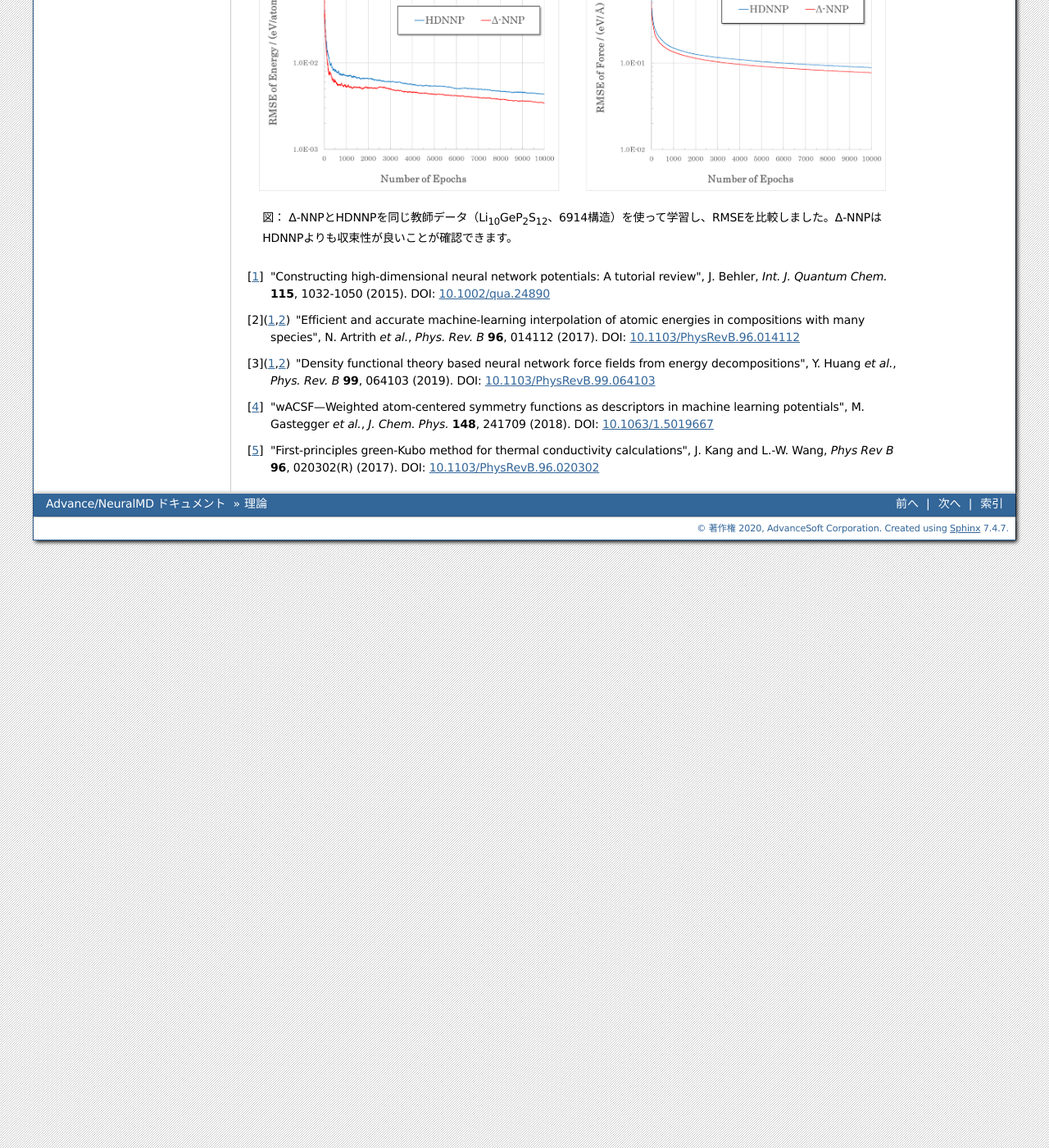
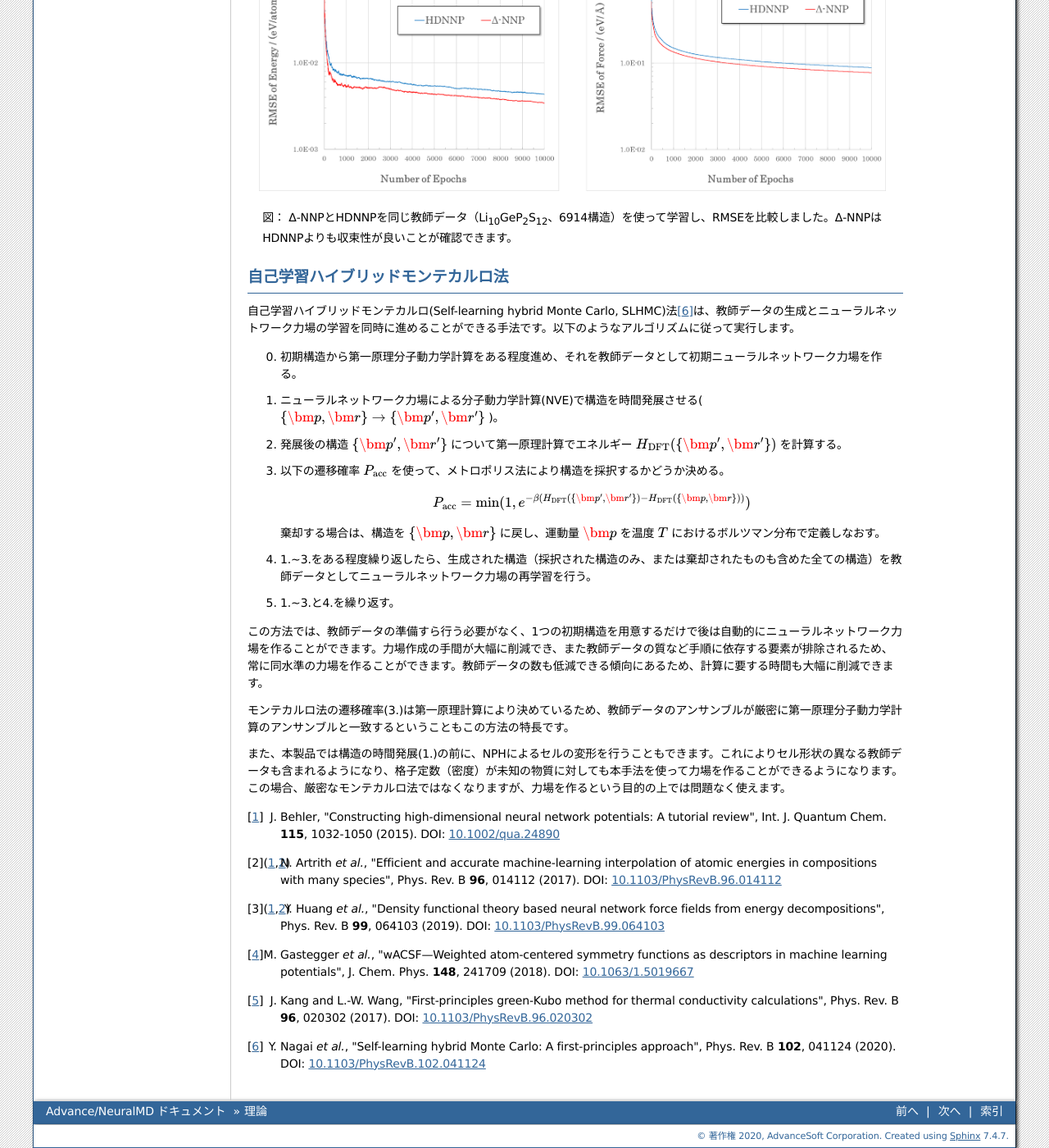
Before and after one commit to advancesoftcorp/neuralmd-doc, a Sphinx documentation site: the page built from docs/source/theory.rst, in a window 1280 px wide and 1400 px high, scrolled down 3858 px. Shown: the whole window at 82% size. Built offline with Sphinx 7.4.7, drawn with Linux system fonts in a browser that asks for light colours; formulas are drawn with MathJax 3.

Commit message:
modify theory.rst

```diff
--- a/docs/source/theory.rst
+++ b/docs/source/theory.rst
@@ -187,11 +187,38 @@ NNPを最適化する際に、原子エネルギーの平均値および分散
 
  図： |Delta|\ -NNPとHDNNPを同じ教師データ（Li\ `10`:sub:\ GeP\ `2`:sub:\ S\ `12`:sub:\ 、6914構造）を使って学習し、RMSEを比較しました。\ |Delta|\ -NNPはHDNNPよりも収束性が良いことが確認できます。
 
-.. [1] "Constructing high‐dimensional neural network potentials: A tutorial review", J. Behler, *Int. J. Quantum Chem.* **115**, 1032-1050 (2015). DOI: `10.1002/qua.24890 <https://doi.org/10.1002/qua.24890>`_
-.. [2] "Efficient and accurate machine-learning interpolation of atomic energies in compositions with many species", N. Artrith *et al.*, *Phys. Rev. B* **96**, 014112 (2017). DOI: `10.1103/PhysRevB.96.014112 <https://doi.org/10.1103/PhysRevB.96.014112>`_
-.. [3] "Density functional theory based neural network force fields from energy decompositions", Y. Huang *et al.*, *Phys. Rev. B* **99**, 064103 (2019). DOI: `10.1103/PhysRevB.99.064103 <https://doi.org/10.1103/PhysRevB.99.064103>`_
-.. [4] "wACSF—Weighted atom-centered symmetry functions as descriptors in machine learning potentials", M. Gastegger *et al.*, *J. Chem. Phys.* **148**, 241709 (2018). DOI: `10.1063/1.5019667 <https://doi.org/10.1063/1.5019667>`_
-.. [5] "First-principles green-Kubo method for thermal conductivity calculations", J. Kang and L.-W. Wang, *Phys Rev B* **96**, 020302(R) (2017). DOI: `10.1103/PhysRevB.96.020302 <https://doi.org/10.1103/PhysRevB.96.020302>`_
+.. _theory_slhmc:
+
+自己学習ハイブリッドモンテカルロ法
+---------------------------------------
+
+自己学習ハイブリッドモンテカルロ(Self-learning hybrid Monte Carlo, SLHMC)法\ [6]_\ は、教師データの生成とニューラルネットワーク力場の学習を同時に進めることができる手法です。以下のようなアルゴリズムに従って実行します。
+
+0. 初期構造から第一原理分子動力学計算をある程度進め、それを教師データとして初期ニューラルネットワーク力場を作る。
+1. ニューラルネットワーク力場による分子動力学計算(NVE)で構造を時間発展させる( :math:`\{\bm{p}, \bm{r}\} \rightarrow \{\bm{p}', \bm{r}'\}` )。
+2. 発展後の構造 :math:`\{\bm{p}', \bm{r}'\}` について第一原理計算でエネルギー :math:`H_\mathrm{DFT}(\{\bm{p}', \bm{r}'\})` を計算する。
+3. 以下の遷移確率 :math:`P_\mathrm{acc}` を使って、メトロポリス法により構造を採択するかどうか決める。
+
+   .. math::
+
+    P_\mathrm{acc} = \min(1, e^{-\beta(H_\mathrm{DFT}(\{\bm{p}', \bm{r}'\})-H_\mathrm{DFT}(\{\bm{p}, \bm{r}\}))})
+
+   棄却する場合は、構造を :math:`\{\bm{p}, \bm{r}\}` に戻し、運動量 :math:`\bm{p}` を温度 :math:`T` におけるボルツマン分布で定義しなおす。
+4. 1.~3.をある程度繰り返したら、生成された構造（採択された構造のみ、または棄却されたものも含めた全ての構造）を教師データとしてニューラルネットワーク力場の再学習を行う。
+5. 1.~3.と4.を繰り返す。
+
+この方法では、教師データの準備すら行う必要がなく、1つの初期構造を用意するだけで後は自動的にニューラルネットワーク力場を作ることができます。力場作成の手間が大幅に削減でき、また教師データの質など手順に依存する要素が排除されるため、常に同水準の力場を作ることができます。教師データの数も低減できる傾向にあるため、計算に要する時間も大幅に削減できます。
+
+モンテカルロ法の遷移確率(3.)は第一原理計算により決めているため、教師データのアンサンブルが厳密に第一原理分子動力学計算のアンサンブルと一致するということもこの方法の特長です。
+
+また、本製品では構造の時間発展(1.)の前に、NPHによるセルの変形を行うこともできます。これによりセル形状の異なる教師データも含まれるようになり、格子定数（密度）が未知の物質に対しても本手法を使って力場を作ることができるようになります。この場合、厳密なモンテカルロ法ではなくなりますが、力場を作るという目的の上では問題なく使えます。
+
+.. [1] J. Behler, "Constructing high‐dimensional neural network potentials: A tutorial review", Int. J. Quantum Chem. **115**, 1032-1050 (2015). DOI: `10.1002/qua.24890 <https://doi.org/10.1002/qua.24890>`_
+.. [2] N. Artrith *et al.*, "Efficient and accurate machine-learning interpolation of atomic energies in compositions with many species", Phys. Rev. B **96**, 014112 (2017). DOI: `10.1103/PhysRevB.96.014112 <https://doi.org/10.1103/PhysRevB.96.014112>`_
+.. [3] Y. Huang *et al.*, "Density functional theory based neural network force fields from energy decompositions", Phys. Rev. B **99**, 064103 (2019). DOI: `10.1103/PhysRevB.99.064103 <https://doi.org/10.1103/PhysRevB.99.064103>`_
+.. [4] M. Gastegger *et al.*, "wACSF—Weighted atom-centered symmetry functions as descriptors in machine learning potentials", J. Chem. Phys. **148**, 241709 (2018). DOI: `10.1063/1.5019667 <https://doi.org/10.1063/1.5019667>`_
+.. [5] J. Kang and L.-W. Wang, "First-principles green-Kubo method for thermal conductivity calculations", Phys. Rev. B **96**, 020302 (2017). DOI: `10.1103/PhysRevB.96.020302 <https://doi.org/10.1103/PhysRevB.96.020302>`_
+.. [6] Y. Nagai *et al.*, "Self-learning hybrid Monte Carlo: A first-principles approach", Phys. Rev. B **102**, 041124 (2020). DOI: `10.1103/PhysRevB.102.041124 <https://doi.org/10.1103/PhysRevB.102.041124>`_
 
 .. |Delta| raw:: html
 
```
